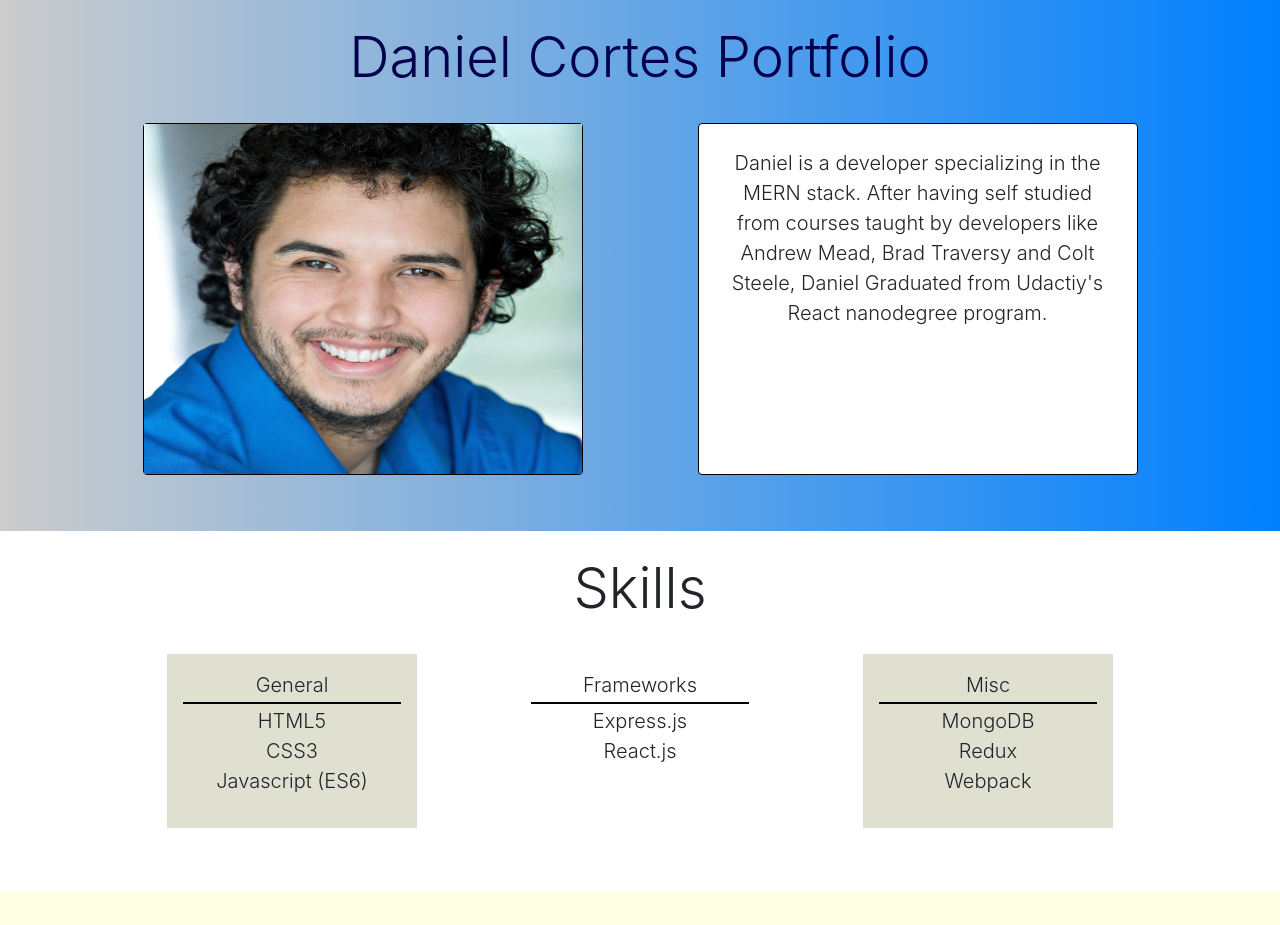
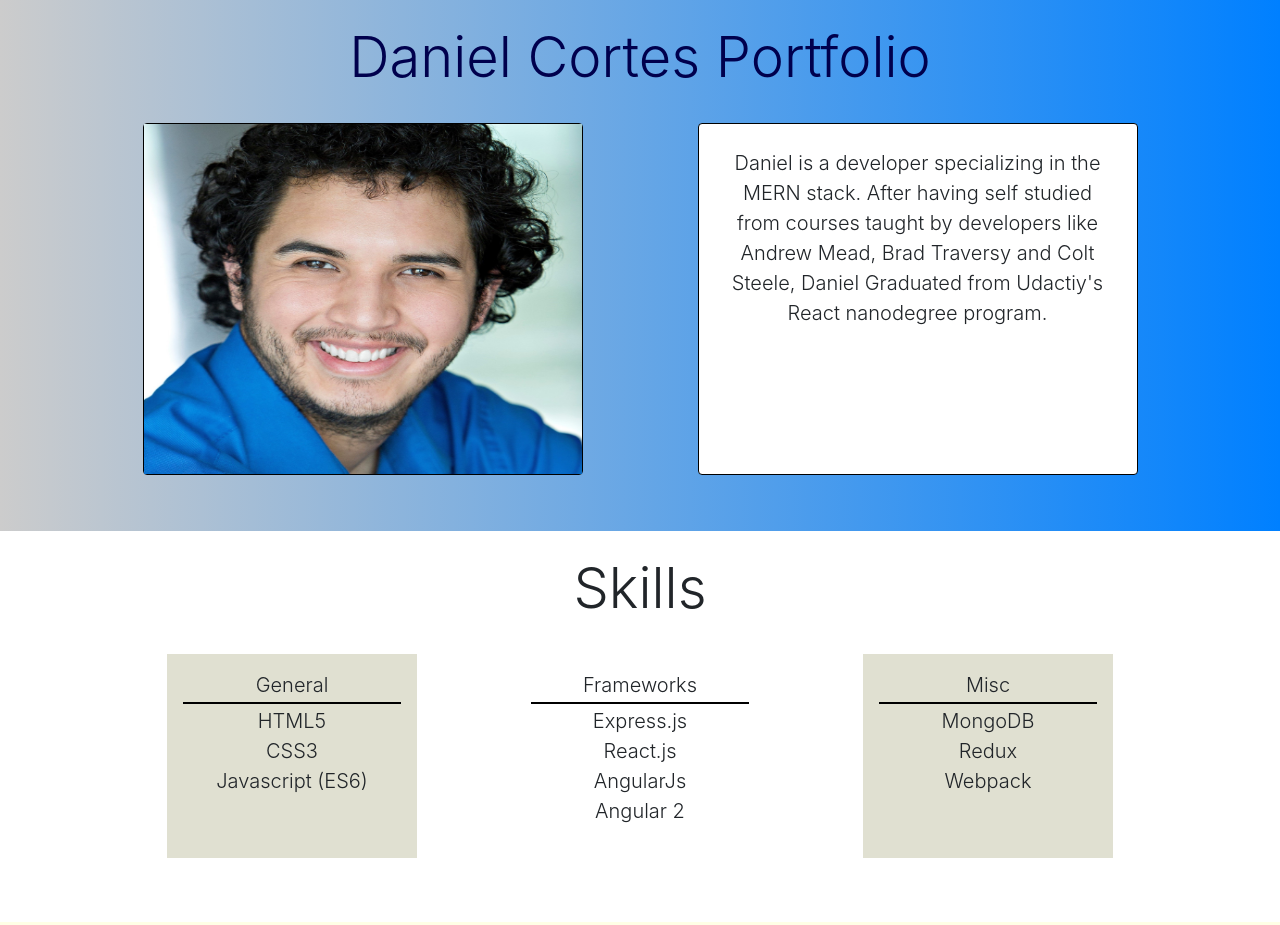
Before and after one commit to DanielCortesTX/Portfolio-site, a React (Create React App) app: page / in a window 1280 px wide. Shown: the top 925 px of the page. Built offline with nearby package versions, Linux system fonts and the light colour scheme.

Commit message:
feat: Added angularjs and 2

```diff
--- a/src/components/Skills.js
+++ b/src/components/Skills.js
@@ -20,6 +20,8 @@ export default function Skills() {
           <ul className="d-flex flex-column lead skills-list">
             <li>Express.js</li>
             <li>React.js</li>
+            <li>AngularJs</li>
+            <li>Angular 2</li>
           </ul>
         </div>
         <div className="skill-block skills p-3">
```
Also changed, not shown: 1 other file (tests, documents, lock files or other folders).
